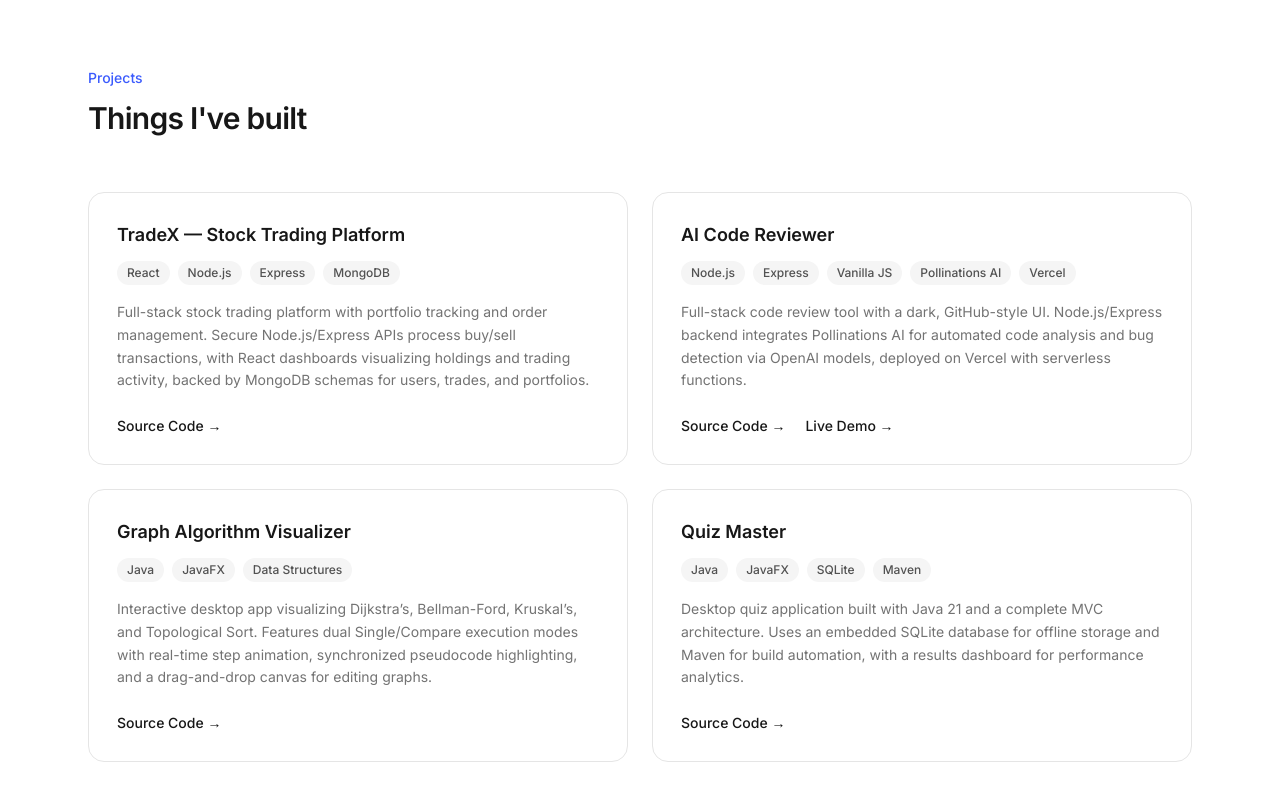
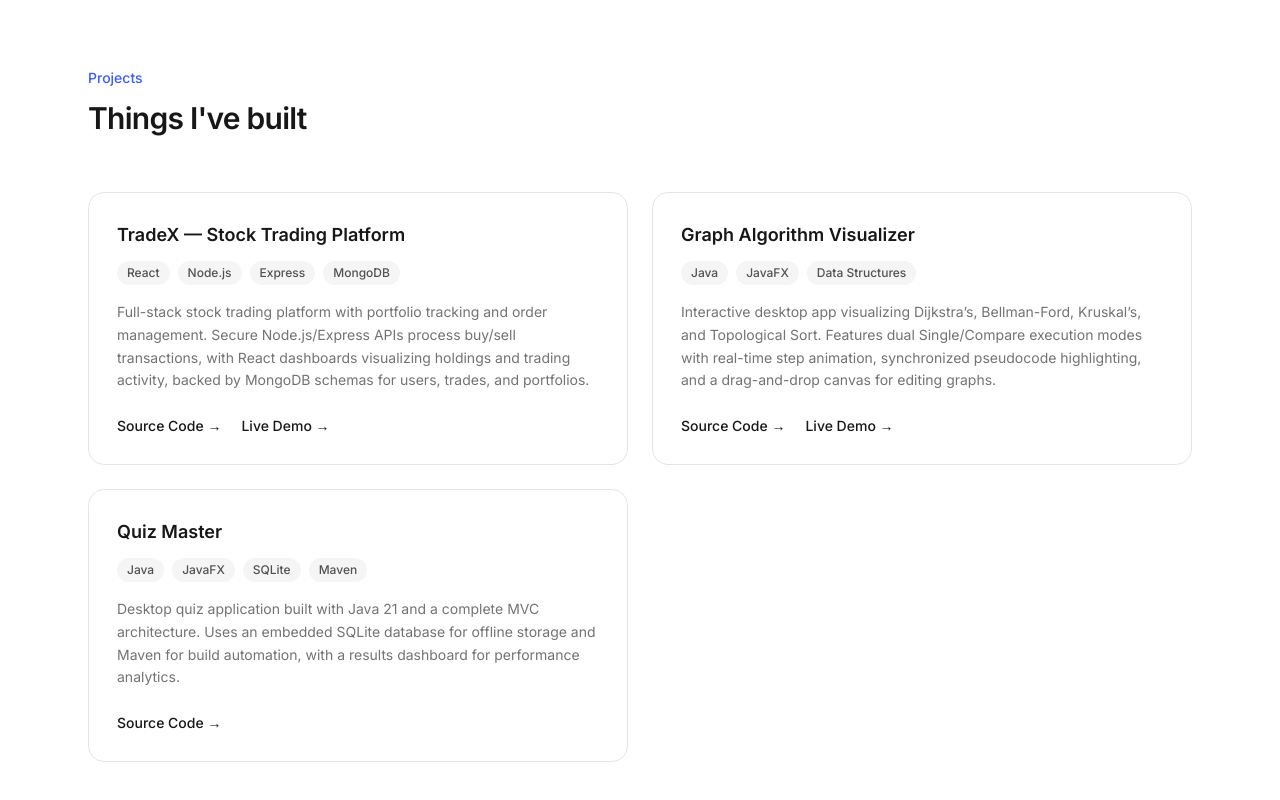
Before and after one commit to Pranjalgit1/Portfolio, a React (Vite) app: page / in a window 1280 px wide. Shown: the part 2037-2837 px from the top of the page. Built offline with nearby package versions, Linux system fonts and the light colour scheme.

Commit message:
Add live demo links for TradeX and Graph Algorithm Visualizer, remove AI Code Reviewer project

```diff
--- a/src/data/portfolioData.js
+++ b/src/data/portfolioData.js
@@ -62,16 +62,7 @@ export const projects = [
       'Full-stack stock trading platform with portfolio tracking and order management. Secure Node.js/Express APIs process buy/sell transactions, with React dashboards visualizing holdings and trading activity, backed by MongoDB schemas for users, trades, and portfolios.',
     links: {
       source: '#', // TODO: add source code URL
-    },
-  },
-  {
-    name: 'AI Code Reviewer',
-    stack: ['Node.js', 'Express', 'Vanilla JS', 'Pollinations AI', 'Vercel'],
-    description:
-      'Full-stack code review tool with a dark, GitHub-style UI. Node.js/Express backend integrates Pollinations AI for automated code analysis and bug detection via OpenAI models, deployed on Vercel with serverless functions.',
-    links: {
-      source: '#', // TODO: add source code URL
-      demo: '#', // TODO: add live demo URL
+      demo: 'https://tradex1.vercel.app/',
     },
   },
   {
@@ -81,6 +72,7 @@ export const projects = [
       'Interactive desktop app visualizing Dijkstra’s, Bellman-Ford, Kruskal’s, and Topological Sort. Features dual Single/Compare execution modes with real-time step animation, synchronized pseudocode highlighting, and a drag-and-drop canvas for editing graphs.',
     links: {
       source: '#', // TODO: add source code URL
+      demo: 'https://web-theta-mocha-75.vercel.app/',
     },
   },
   {
```
